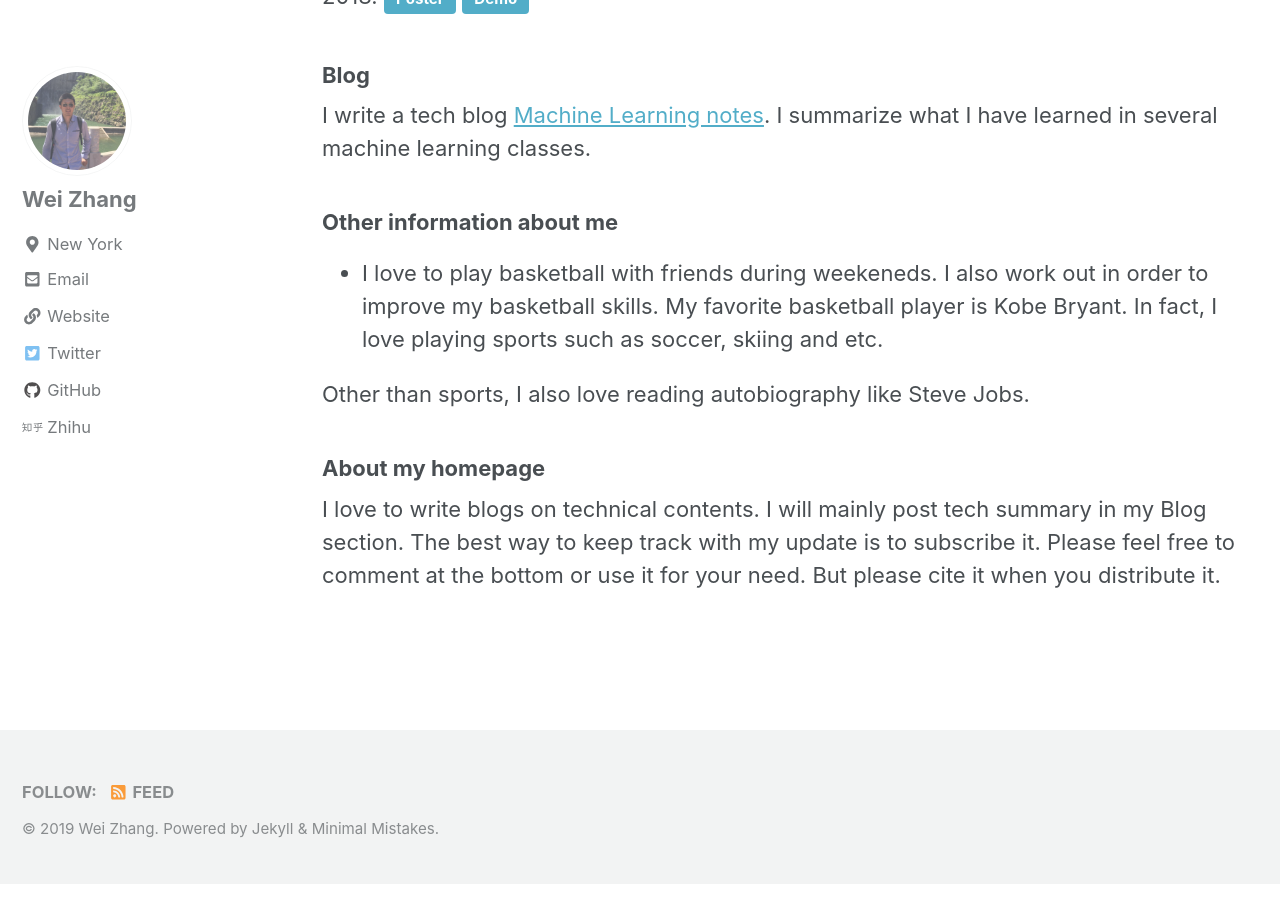
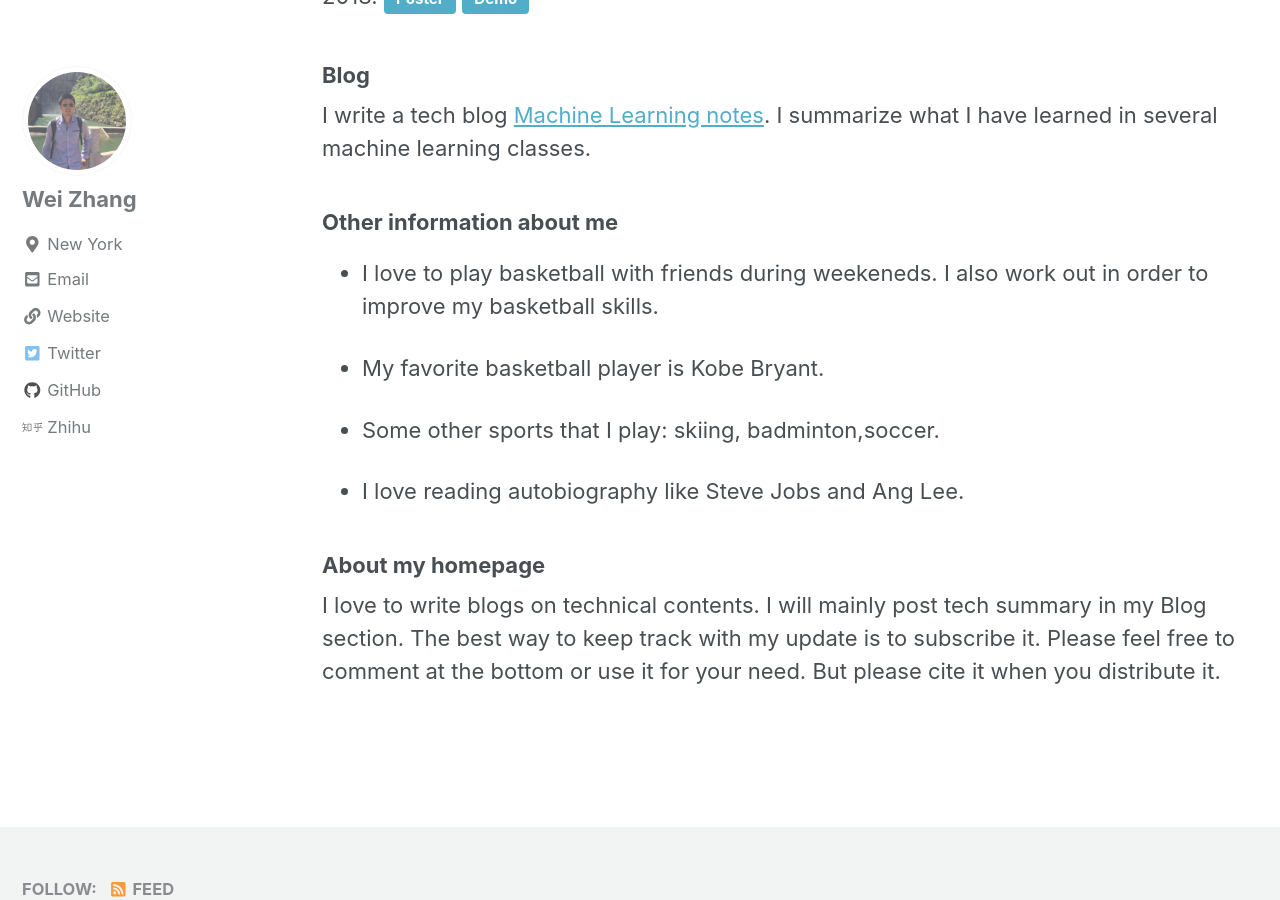
Before and after one commit to Wei2624/Wei2624.github.io, a Jekyll site: the page built from _pages/index.md, in a window 1280 px wide and 900 px high, scrolled down 561 px. Built offline with Jekyll 4.4.1, drawn with Linux system fonts in a browser that asks for light colours; nearby versions of some CDN libraries; comment, search, counter and statistics services are not loaded.

Commit message:
mod index

```diff
--- a/_pages/index.md
+++ b/_pages/index.md
@@ -22,9 +22,13 @@ I write a tech blog [Machine Learning notes](https://wei2624.github.io/machine%2
 
 ### Other information about me
 
-* I love to play basketball with friends during weekeneds. I also work out in order to improve my basketball skills. My favorite basketball player is Kobe Bryant. In fact, I love playing sports such as soccer, skiing and etc.
+* I love to play basketball with friends during weekeneds. I also work out in order to improve my basketball skills.
 
-Other than sports, I also love reading autobiography like Steve Jobs.
+* My favorite basketball player is Kobe Bryant.
+
+* Some other sports that I play: skiing, badminton,soccer.
+
+* I love reading autobiography like Steve Jobs and Ang Lee.
 
 ### About my homepage
 
```
